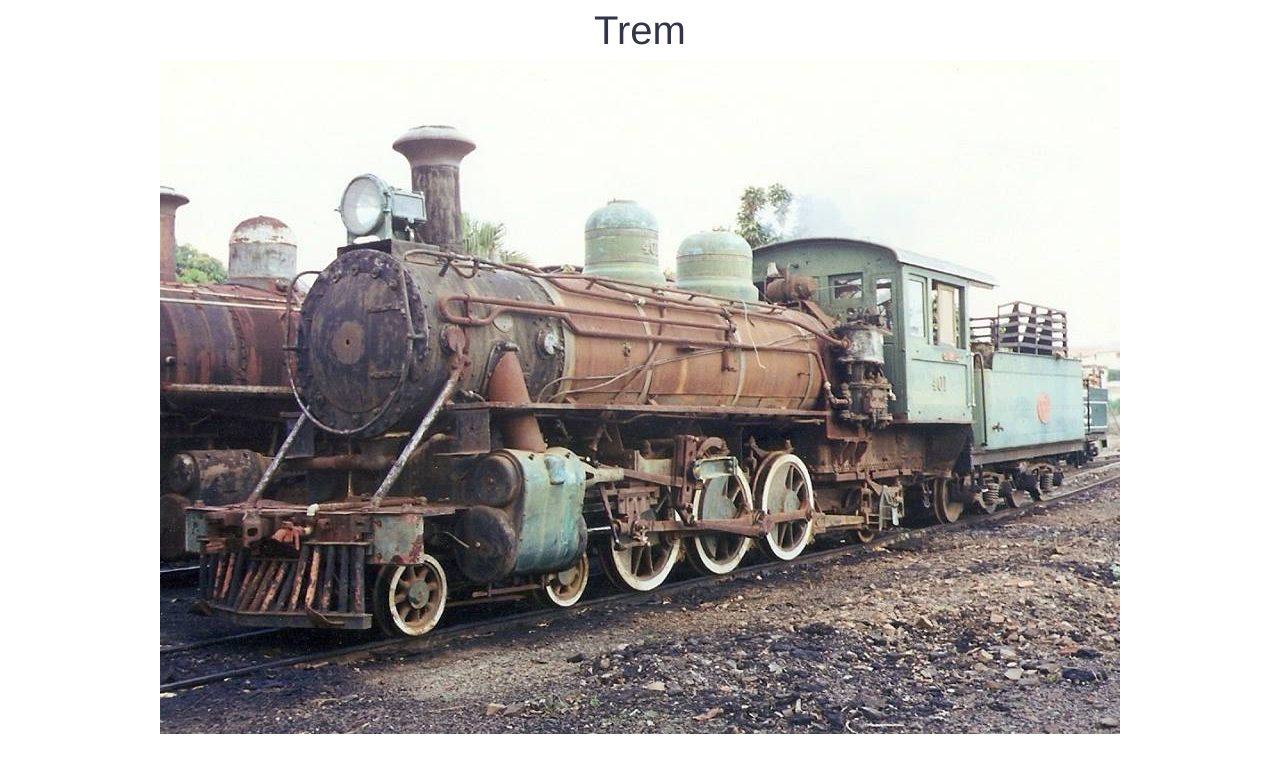
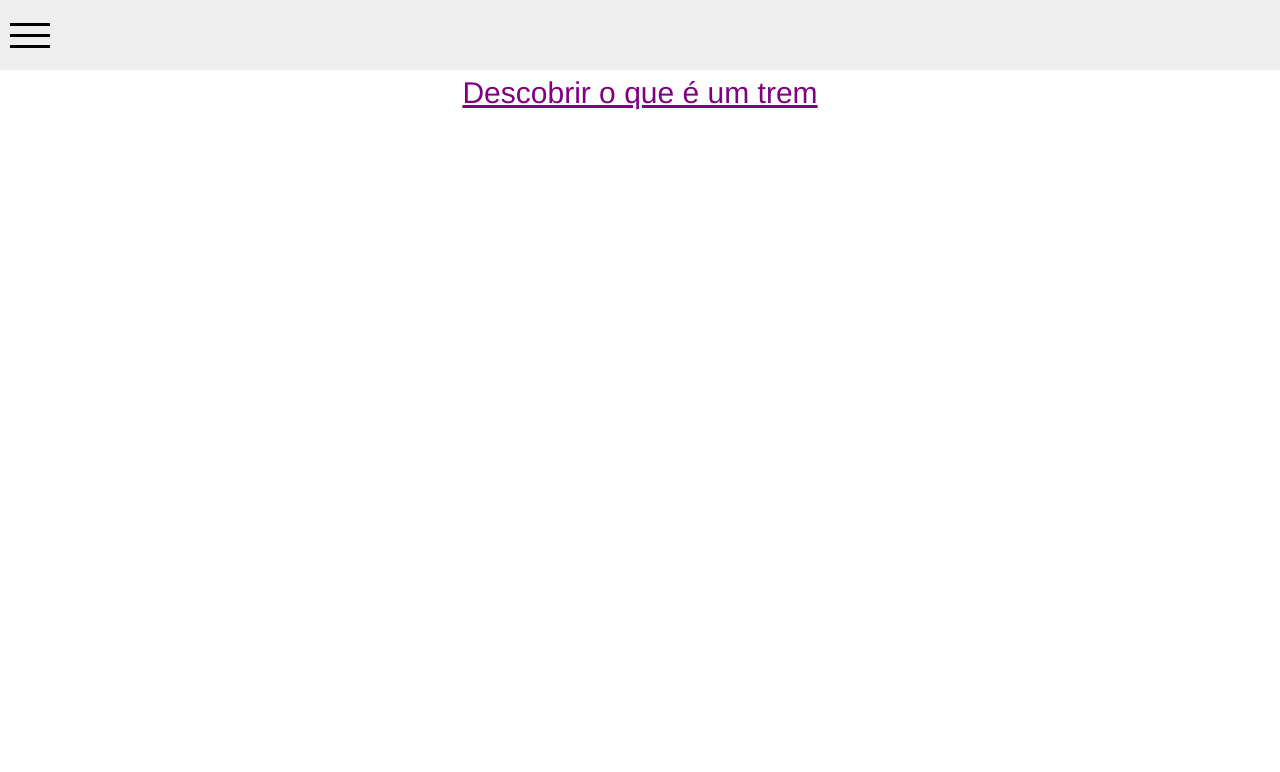
Before and after one commit to andreluizlopes/intro-to-react, a React (Create React App) app: page /menu in a window 1280 px wide. Shown: the top 772 px of the page. Built offline with nearby package versions, Linux system fonts and the light colour scheme.

Commit message:
Exemplo de menu e modal

```diff
--- /dev/null
+++ b/src/components/menu/Menu.jsx
@@ -0,0 +1,37 @@
+import React, { Component } from 'react'
+
+class Menu extends Component {
+  constructor(props) {
+    super(props);
+
+    this.state = {
+      menuActive: false,
+    };
+  }
+
+  menuToggle = () => {
+    this.setState({
+      menuActive: !this.state.menuActive,
+    });
+  }
+
+  render() {
+    return (
+      <div className="menu">
+        <button className="menuBt" onClick={this.menuToggle}>
+          <span className="menuBtHamburger" />
+          <span className="menuBtHamburger" />
+          <span className="menuBtHamburger" />
+        </button>
+
+        <ul className={`menuContent ${this.state.menuActive ? 'menuContent--active' : ''}`}>
+          <li>Home</li>
+          <li>Contato</li>
+          <li>Quem Somos</li>
+        </ul>
+      </div>
+    );
+  }
+}
+
+export default Menu;
--- /dev/null
+++ b/src/components/menu/Trem.jsx
@@ -0,0 +1,42 @@
+import React, { Component } from 'react'
+import locomotivaImg from '../../assets/images/locomotiva.jpg'
+
+const Modal = ({ active, toggle }) => (
+  <div>
+    <div className={`tremOverlay ${active ? 'tremOverlay--active' : ''}`}></div>
+    <div className={`modalContent ${active ? 'modalContent--active' : ''}`}>
+      <p>Trem é alguma coisa</p>
+      <button onClick={toggle}>Ok, entendi o que é trem</button>
+    </div>
+  </div>
+);
+
+class Trem extends Component {
+  constructor(props) {
+    super(props);
+
+    this.state = {
+      active: false,
+    };
+  }
+
+  toggleModal = () => {
+    this.setState({
+      active: !this.state.active,
+    })
+  }
+
+  render() {
+    return (
+      <div className="trem">
+        <a className="linkToTrem" href="#" onClick={this.toggleModal}>Descobrir o que é um trem</a>
+        {this.props.showTrain && (
+          <img src={locomotivaImg} />
+        )}
+        <Modal active={this.state.active} toggle={this.toggleModal} />
+      </div>
+    );
+  }
+}
+
+export default Trem;
--- a/src/components/menu/example.css
+++ b/src/components/menu/example.css
@@ -1,3 +1,88 @@
 .example {
   text-align: center;
 }
+
+.menu {
+  background: #EEE;
+  width: 100%;
+  height: 70px;
+  display: flex;
+  align-items: center;
+}
+
+.linkToTrem {
+  width: 100%;
+  display: block;
+  color: purple;
+  text-decoration: underline;
+  font-size: 30px;
+}
+
+.menuBt {
+  background: transparent;
+  border: 0;
+  display: block;
+  -webkit-appearance: none;
+  padding: 10px;
+  cursor: pointer;
+}
+
+.menuBtHamburger {
+  display: block;
+  width: 40px;
+  height: 3px;
+  background: black;
+}
+
+.menuBtHamburger:not(:last-child) {
+  margin-bottom: 8px;
+}
+
+.tremOverlay {
+  background: transparent;
+  position: fixed;
+  top: 0;
+  left: 0;
+  width: 100%;
+  height: 100%;
+  pointer-events: none;
+  transition: all 0.5s;
+}
+
+.modalContent {
+  background: white;
+  width: 50%;
+  height: 50%;
+  top: 50%;
+  left: 50%;
+  transform: translate3d(-50%, -100vh, 0);
+  position: fixed;
+  transition: all 0.5s;
+}
+
+.modalContent--active {
+  transform: translate3d(-50%, -50%, 0);
+}
+
+.tremOverlay--active {
+  background: rgba(0, 0, 0, 0.8);
+}
+
+.menuContent {
+  position: fixed;
+  background: #EEE;
+  width: 260px;
+  text-align: left;
+  height: 100vh;
+  top: 70px;
+  left: -100vh;
+  transition: all 0.5s;
+}
+
+.menuContent--active {
+  left: 0;
+}
+
+.menuContent li {
+  padding: 10px;
+}
--- a/src/components/menu/example.js
+++ b/src/components/menu/example.js
@@ -1,12 +1,25 @@
 import React from 'react'
-import locomotivaImg from '../../assets/images/locomotiva.jpg'
+import Menu from './Menu'
+import Trem from './Trem'
 import './example.css'
 
 const Example = () => (
   <div className="example">
-    <h1>Trem</h1>
-    <img src={locomotivaImg} />
+    <Menu />
+    <Trem showTrain={false} />
   </div>
 )
 
 export default Example
+
+/*
+  1: Mostrar que funciona o modal e menu
+  2: Começar o arquivo do trem como stateless
+  3: Explicar a diferença do steteless pro statefull
+  4: Quando usar o statefull
+  5: Mostrar a prop showTrain e fazer ela ativar e desativar a exibição da imagem
+  6: Tranformar Trem em statefull
+  7: Explicar porque vamos usar state para esse componente
+  8: Exemplificar como faríamos com jQuery
+  9: Explicar porque Modal é stateless
+*/
--- a/src/components/menu/menu.js
+++ /dev/null
@@ -1,5 +0,0 @@
-import React, { Component } from 'react'
-
-class Menu extends Component {
-
-}
```
